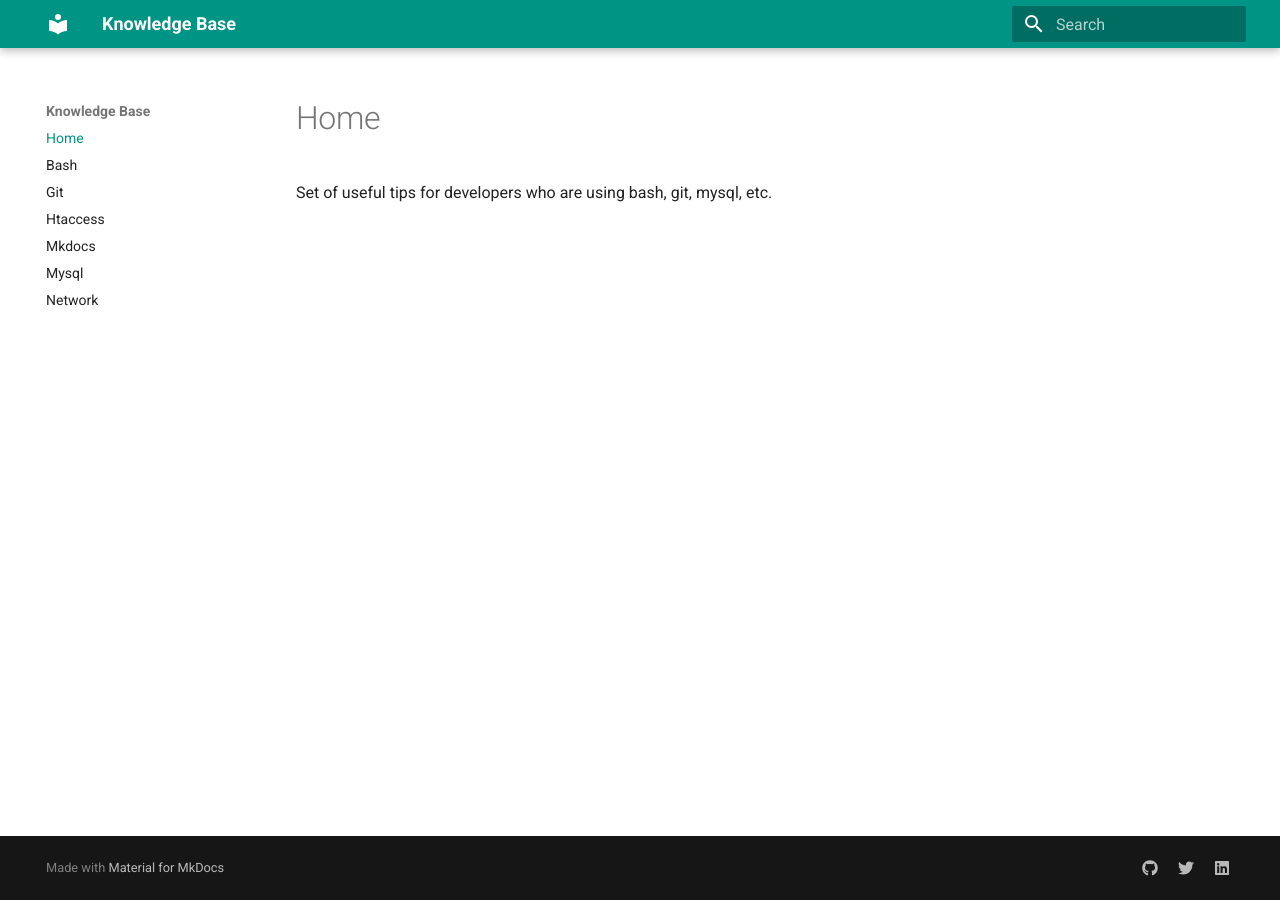
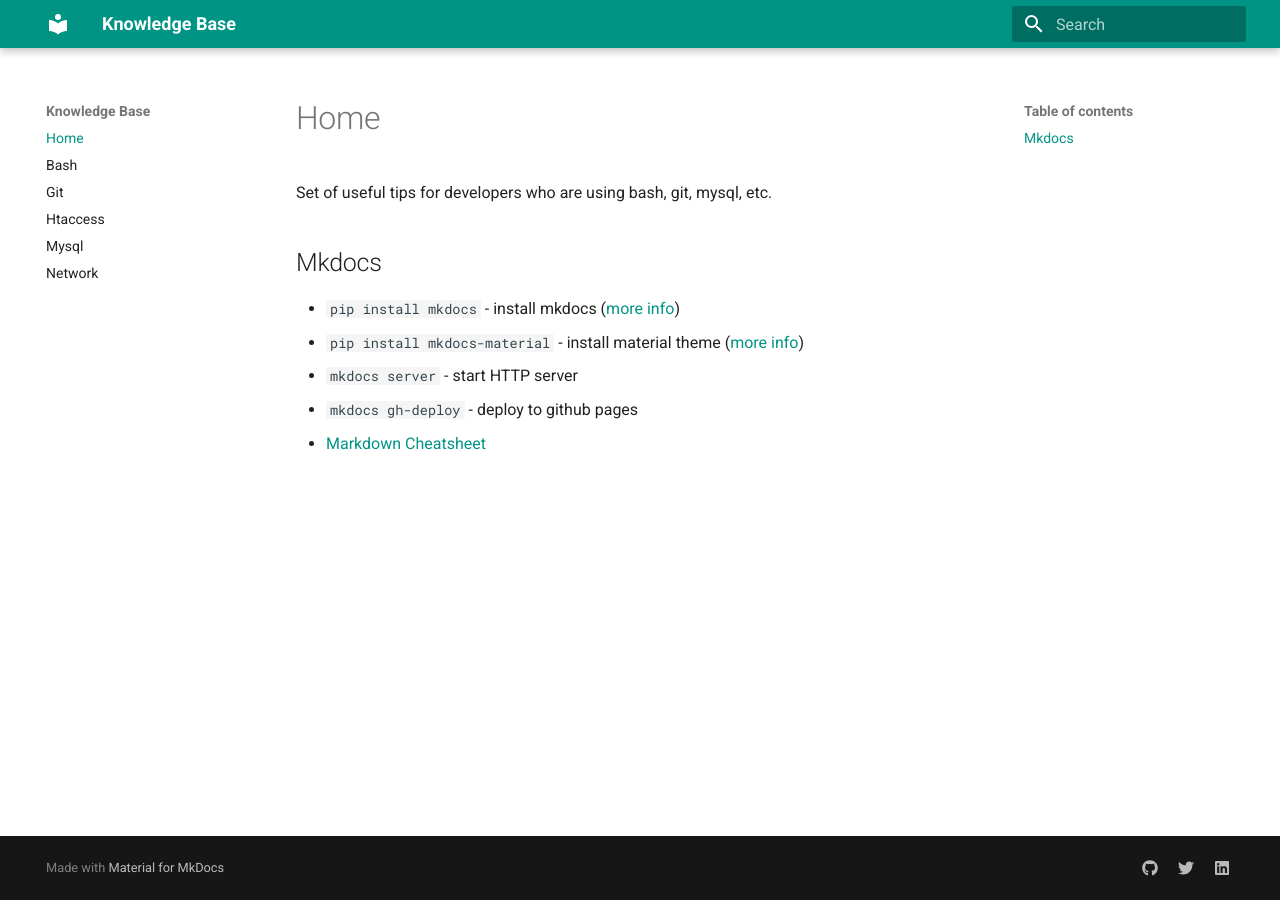
Before and after one commit to yutv/kb, an MkDocs documentation site: the page built from docs/index.md, in a window 1280 px wide. Built offline with MkDocs 1.6.1 and Material for MkDocs 9.7.7, drawn with Linux system fonts in a browser that asks for light colours.

```diff
--- a/docs/index.md
+++ b/docs/index.md
@@ -1,3 +1,8 @@
-# Home
+Set of useful tips for developers who are using bash, git, mysql, etc.
 
-Set of useful tips for developers who are using bash, git, mysql, etc.
+##Mkdocs
+- `pip install mkdocs` - install mkdocs ([more info](https://www.mkdocs.org/#installation))
+- `pip install mkdocs-material` -  install material theme ([more info](https://github.com/squidfunk/mkdocs-material))
+- `mkdocs server` - start HTTP server
+- `mkdocs gh-deploy` - deploy to github pages
+- [Markdown Cheatsheet](https://github.com/adam-p/markdown-here/wiki/Markdown-Cheatsheet)
```
Also changed, not shown: docs/bash.md (+7 -0 lines), docs/mkdocs.md (deleted, +0 -3 lines).
